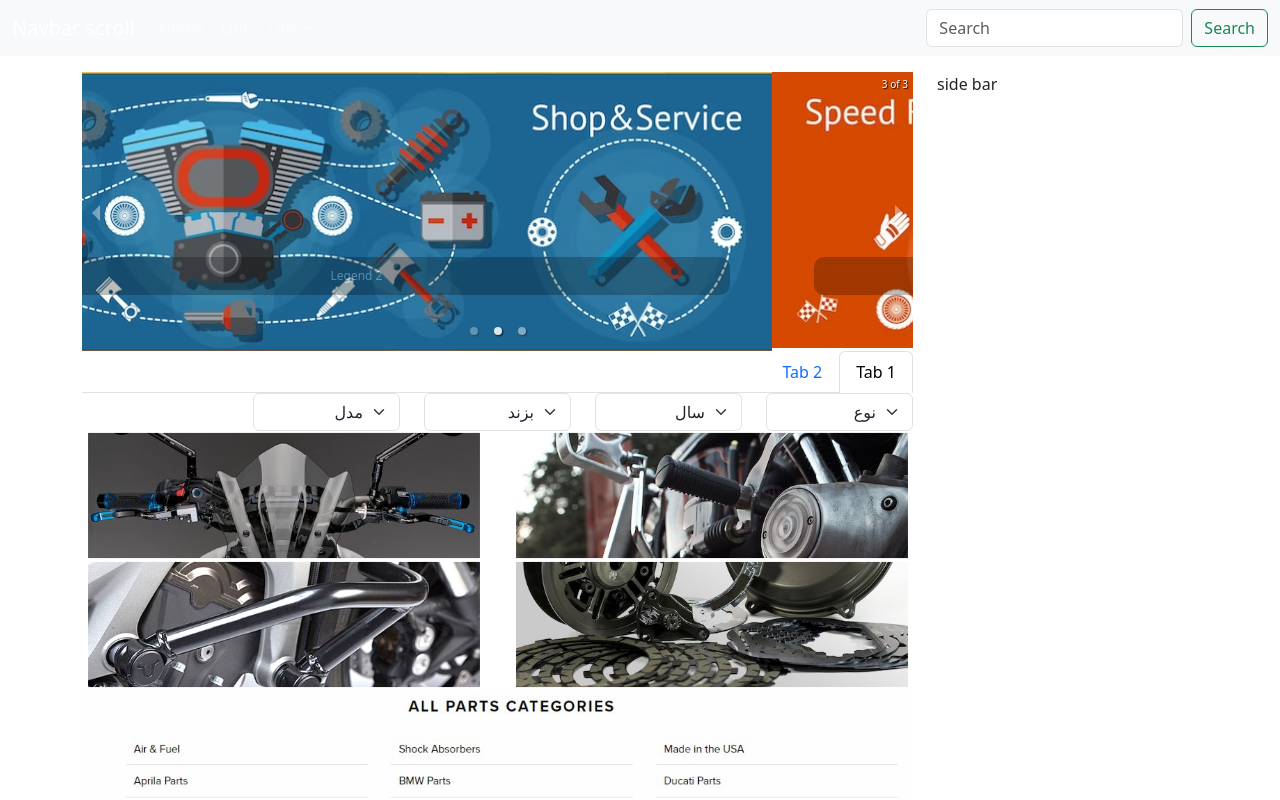
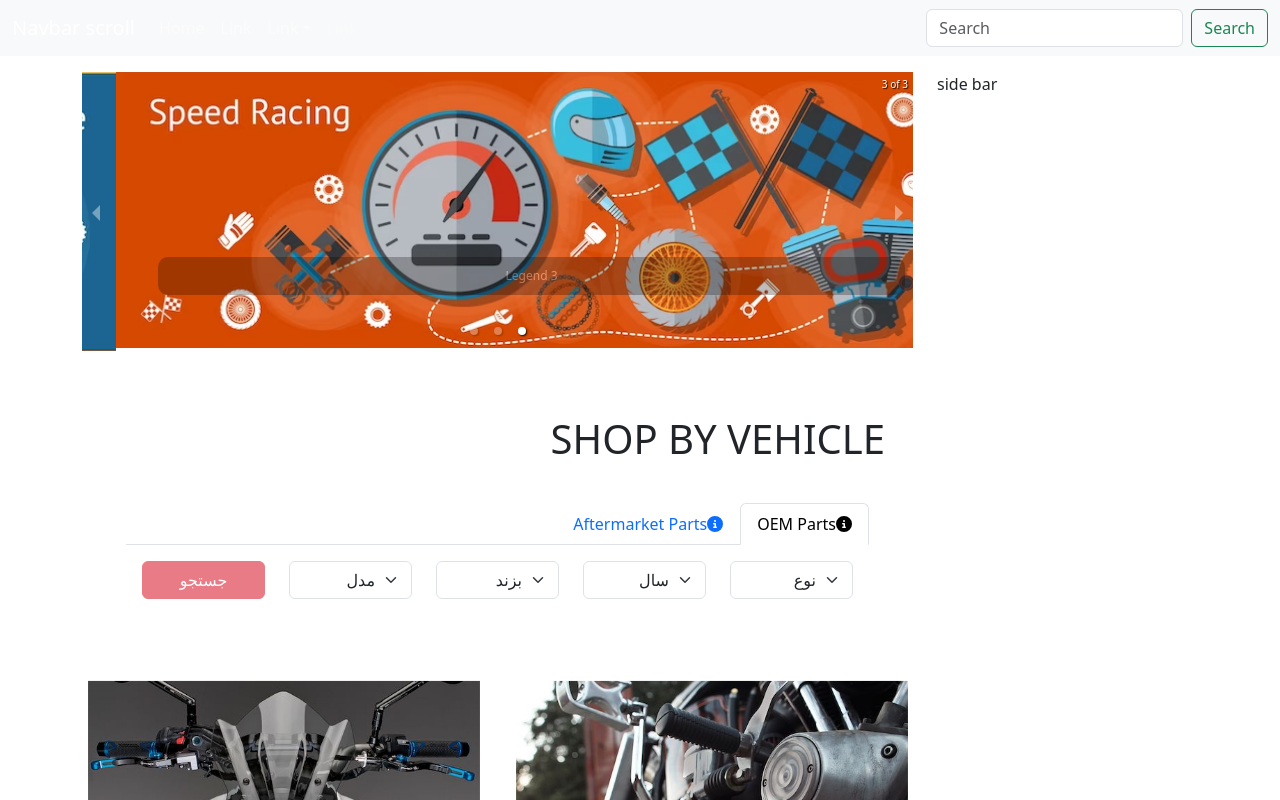
Before and after one commit to hoseindig/next13.2-moto-shop, a Next.js app: page / in a window 1280 px wide. Shown: the top 800 px of the page. Built offline with nearby package versions, Linux system fonts and the light colour scheme.

Commit message:
serach box change

```diff
--- a/components/combo.jsx
+++ b/components/combo.jsx
@@ -17,8 +17,12 @@ const ComboxBox = ({ title = "", options = [], val = null }) => {
       >
         <option value="">{title}</option>
         {options &&
-          options.map((itm) => {
-            return <option value={itm.id}>{itm.title}</option>;
+          options.map((itm, i) => {
+            return (
+              <option key={itm.id + i} value={itm.id}>
+                {itm.title}
+              </option>
+            );
           })}
       </Form.Select>
     </Form>
--- a/components/productSearch.jsx
+++ b/components/productSearch.jsx
@@ -1,8 +1,23 @@
 import React, { useState } from "react";
-import { Container, Row, Col } from "react-bootstrap";
+import {
+  Container,
+  Row,
+  Col,
+  Tooltip,
+  OverlayTrigger,
+  Button,
+} from "react-bootstrap";
+import styles from "../src/styles/product.module.css";
+import { FontAwesomeIcon } from "@fortawesome/react-fontawesome";
+import {
+  faHome,
+  faUser,
+  faInfoCircle,
+} from "@fortawesome/free-solid-svg-icons";
+import { Tabs, Tab, Nav } from "react-bootstrap";
+import SerachOnTabMainPage from "./searchboxTabMainPage";
+// import ComboxBox from "./combo";
 
-import { Tabs, Tab } from "react-bootstrap";
-import ComboxBox from "./combo";
 const ProductsMainPageSearch = () => {
   const [activeTab, setActiveTab] = useState("tab1");
 
@@ -10,110 +25,69 @@ const ProductsMainPageSearch = () => {
     setActiveTab(tabKey);
   };
 
-  const type = [
-    { id: 1, title: "شهری" },
-    { id: 1, title: "آفرود" },
-    { id: 1, title: "ATV" },
-  ];
-  let years = [];
-  for (var i = 1350; i <= 1402; i++) {
-    years.push({ id: i, title: i });
-  }
+  const handleTabSelect = (tab) => {
+    setActiveTab(tab);
+  };
 
-  const motorcycleBrands = [
-    { id: 1, title: "Honda" },
-    { id: 2, title: "Yamaha" },
-    { id: 3, title: "Kawasaki" },
-    { id: 4, title: "Suzuki" },
-    { id: 5, title: "Ducati" },
-    { id: 6, title: "Harley-Davidson" },
-    { id: 7, title: "BMW" },
-    { id: 8, title: "Triumph" },
-  ];
-  const motorcycleModels = [
-    {
-      brand: { id: 1, title: "Honda" },
-      models: [
-        { id: 1, title: "CBR600RR" },
-        { id: 2, title: "CBR1000RR" },
-        { id: 3, title: "CRF450R" },
-        { id: 4, title: "CRF250L" },
-        { id: 5, title: "Africa Twin" },
-        { id: 6, title: "CB500F" },
-      ],
-    },
-    {
-      brand: { id: 2, title: "Yamaha" },
-      models: [
-        { id: 1, title: "YZF-R1" },
-        { id: 2, title: "YZF-R6" },
-        { id: 3, title: "MT-09" },
-        { id: 4, title: "MT-07" },
-        { id: 5, title: "YZ450F" },
-        { id: 6, title: "XT660Z Tenere" },
-      ],
-    },
-    {
-      brand: { id: 3, title: "Kawasaki" },
-      models: [
-        { id: 1, title: "Ninja ZX-6R" },
-        { id: 2, title: "Ninja ZX-10R" },
-        { id: 3, title: "Ninja 650" },
-        { id: 4, title: "Z900" },
-        { id: 5, title: "KX250F" },
-        { id: 6, title: "Versys 650" },
-      ],
-    },
-    {
-      brand: { id: 4, title: "Suzuki" },
-      models: [
-        { id: 1, title: "GSX-R600" },
-        { id: 2, title: "GSX-R1000" },
-        { id: 3, title: "RM-Z450" },
-        { id: 4, title: "DR-Z400S" },
-        { id: 5, title: "V-Strom 650" },
-        { id: 6, title: "SV650" },
-      ],
-    },
-    {
-      brand: { id: 5, title: "Ducati" },
-      models: [
-        { id: 1, title: "Panigale V4" },
-        { id: 2, title: "Monster 821" },
-        { id: 3, title: "Diavel" },
-        { id: 4, title: "Scrambler Icon" },
-        { id: 5, title: "Multistrada 950" },
-        { id: 6, title: "Hypermotard" },
-      ],
-    },
-  ];
+  const tooltip2 = (
+    <Tooltip id="tooltip">
+      Parts & accessories designed to fit your vehicle by a brand other than its
+      manufacturer
+    </Tooltip>
+  );
+  const tooltip = (
+    <Tooltip id="tooltip2">
+      Original equipment that came stock on your bike & optional accessories
+      available from the manufacturer
+    </Tooltip>
+  );
+  return (
+    <div className={styles.mainbox + " py-4 p-3 "} dir="rtl">
+      <div className={styles.mainxboxDiv + " p-4"}>
+        <h1 className={styles.header + " py-3"}>SHOP BY VEHICLE</h1>
+        <div className={styles.tab + " p-3"}>
+          <Tab.Container
+            activeKey={activeTab}
+            onSelect={handleTabSelect}
+            className={styles.tabbox}
+            dir="rtl"
+          >
+            <Nav variant="tabs">
+              <Nav.Item>
+                <Nav.Link eventKey="tab1">
+                  <OverlayTrigger placement="top" overlay={tooltip}>
+                    <FontAwesomeIcon
+                      className="font-awesomeIcon-size-tab"
+                      icon={faInfoCircle}
+                    />
+                  </OverlayTrigger>
+                  OEM Parts
+                </Nav.Link>
+              </Nav.Item>
+              <Nav.Item>
+                <Nav.Link eventKey="tab2">
+                  <OverlayTrigger placement="top" overlay={tooltip2}>
+                    <FontAwesomeIcon
+                      className="font-awesomeIcon-size-tab"
+                      icon={faInfoCircle}
+                    />
+                  </OverlayTrigger>
+                  Aftermarket Parts
+                </Nav.Link>
+              </Nav.Item>
+            </Nav>
 
-  return (
-    <div>
-      <Tabs activeKey={activeTab} onSelect={handleTabChange} dir="rtl">
-        <Tab eventKey="tab1" title="Tab 1">
-          <div dir="rtl">
-            <Row>
-              <Col>
-                <ComboxBox title="نوع" options={type} />
-              </Col>
-              <Col>
-                <ComboxBox title="سال" options={years} />
-              </Col>
-              <Col>
-                <ComboxBox title="بزند" options={motorcycleBrands} />
-              </Col>
-              <Col>
-                <ComboxBox title="مدل" options={motorcycleModels[0].models} />
-              </Col>
-              <Col></Col>
-            </Row>
-          </div>
-        </Tab>
-        <Tab eventKey="tab2" title="Tab 2">
-          <div dir="rtl">Content for Tab 2</div>
-        </Tab>
-      </Tabs>
+            <Tab.Content>
+              <Tab.Pane eventKey="tab1">
+                <SerachOnTabMainPage />
+              </Tab.Pane>
+              <Tab.Pane eventKey="tab2">
+                <SerachOnTabMainPage />
+              </Tab.Pane>
+            </Tab.Content>
+          </Tab.Container>
+        </div>
+      </div>
     </div>
   );
 };
--- /dev/null
+++ b/components/searchboxTabMainPage.jsx
@@ -0,0 +1,120 @@
+import {
+  Container,
+  Row,
+  Col,
+  Tooltip,
+  OverlayTrigger,
+  Button,
+} from "react-bootstrap";
+import ComboxBox from "./combo";
+import styles from "../src/styles/product.module.css";
+
+const SerachOnTabMainPage = () => {
+  const type = [
+    { id: 1, title: "شهری" },
+    { id: 1, title: "آفرود" },
+    { id: 1, title: "ATV" },
+  ];
+  let years = [];
+  for (var i = 1350; i <= 1402; i++) {
+    years.push({ id: i, title: i });
+  }
+
+  const motorcycleBrands = [
+    { id: 1, title: "Honda" },
+    { id: 2, title: "Yamaha" },
+    { id: 3, title: "Kawasaki" },
+    { id: 4, title: "Suzuki" },
+    { id: 5, title: "Ducati" },
+    { id: 6, title: "Harley-Davidson" },
+    { id: 7, title: "BMW" },
+    { id: 8, title: "Triumph" },
+  ];
+  const motorcycleModels = [
+    {
+      brand: { id: 1, title: "Honda" },
+      models: [
+        { id: 1, title: "CBR600RR" },
+        { id: 2, title: "CBR1000RR" },
+        { id: 3, title: "CRF450R" },
+        { id: 4, title: "CRF250L" },
+        { id: 5, title: "Africa Twin" },
+        { id: 6, title: "CB500F" },
+      ],
+    },
+    {
+      brand: { id: 2, title: "Yamaha" },
+      models: [
+        { id: 1, title: "YZF-R1" },
+        { id: 2, title: "YZF-R6" },
+        { id: 3, title: "MT-09" },
+        { id: 4, title: "MT-07" },
+        { id: 5, title: "YZ450F" },
+        { id: 6, title: "XT660Z Tenere" },
+      ],
+    },
+    {
+      brand: { id: 3, title: "Kawasaki" },
+      models: [
+        { id: 1, title: "Ninja ZX-6R" },
+        { id: 2, title: "Ninja ZX-10R" },
+        { id: 3, title: "Ninja 650" },
+        { id: 4, title: "Z900" },
+        { id: 5, title: "KX250F" },
+        { id: 6, title: "Versys 650" },
+      ],
+    },
+    {
+      brand: { id: 4, title: "Suzuki" },
+      models: [
+        { id: 1, title: "GSX-R600" },
+        { id: 2, title: "GSX-R1000" },
+        { id: 3, title: "RM-Z450" },
+        { id: 4, title: "DR-Z400S" },
+        { id: 5, title: "V-Strom 650" },
+        { id: 6, title: "SV650" },
+      ],
+    },
+    {
+      brand: { id: 5, title: "Ducati" },
+      models: [
+        { id: 1, title: "Panigale V4" },
+        { id: 2, title: "Monster 821" },
+        { id: 3, title: "Diavel" },
+        { id: 4, title: "Scrambler Icon" },
+        { id: 5, title: "Multistrada 950" },
+        { id: 6, title: "Hypermotard" },
+      ],
+    },
+  ];
+  const isButtonDisabled = true;
+  return (
+    <div dir="rtl" className={styles.tabContent + " p-3"}>
+      <Row>
+        <Col>
+          <ComboxBox title="نوع" options={type} />
+        </Col>
+        <Col>
+          <ComboxBox title="سال" options={years} />
+        </Col>
+        <Col>
+          <ComboxBox title="بزند" options={motorcycleBrands} />
+        </Col>
+        <Col>
+          <ComboxBox title="مدل" options={motorcycleModels[0].models} />
+        </Col>
+        <Col>
+          <Button
+            variant="danger"
+            disabled={isButtonDisabled}
+            style={{ width: "100%" }}
+          >
+            جستجو
+          </Button>
+        </Col>
+      </Row>
+    </div>
+  );
+};
+
+export default SerachOnTabMainPage;
```
